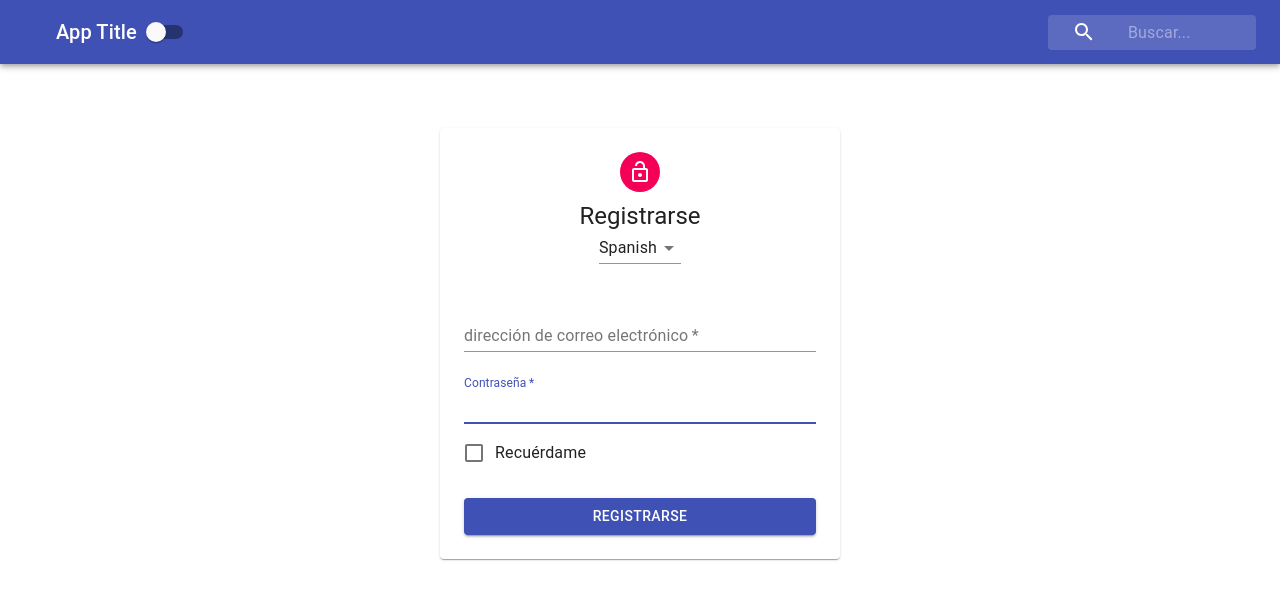
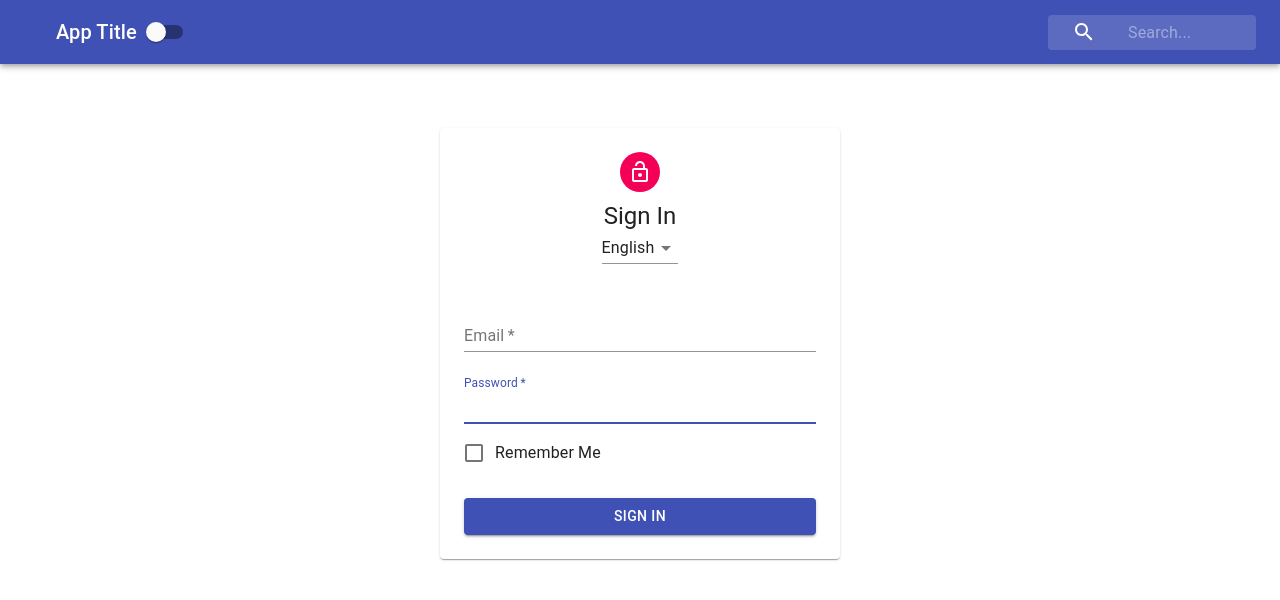
Before and after one commit to nycbasic/exploring-context-api, a React (Create React App) app: page / in a window 1280 px wide. Shown: the top 600 px of the page. Built offline with nearby package versions, Linux system fonts and the light colour scheme.

Commit message:
first commit

```diff
--- a/src/components/Form.jsx
+++ b/src/components/Form.jsx
@@ -1,4 +1,4 @@
-import React, { Component } from 'react';
+import React, { useContext } from 'react';
 import {
 	Avatar,
 	Button,
@@ -19,31 +19,30 @@ import { LanguageContext } from '../contexts/LanguageContext';
 
 const words = {
 	english: {
-		signIn: "Sign In",
+		signIn: 'Sign In',
 		email: 'Email',
-		password: "Password",
-		remember: "Remember Me"
+		password: 'Password',
+		remember: 'Remember Me',
 	},
 	french: {
-		signIn: "Se connecter",
+		signIn: 'Se connecter',
 		email: 'Adresse électronique',
-		password: "Mot de passe",
-		remember: "Souviens-toi de moi"
+		password: 'Mot de passe',
+		remember: 'Souviens-toi de moi',
 	},
 	spanish: {
-		signIn: "Registrarse",
+		signIn: 'Registrarse',
 		email: 'dirección de correo electrónico',
-		password: "Contraseña",
-		remember: "Recuérdame"
+		password: 'Contraseña',
+		remember: 'Recuérdame',
 	},
 };
 
-class Form extends Component {
-	static contextType = LanguageContext;
-	render() {
-		const { language, changeLanguage } = this.context;
-		const { classes } = this.props;
+const Form = (props) => {
+	const { language, changeLanguage } = useContext(LanguageContext);
+	const { classes } = props;
 	const { signIn, email, password, remember } = words[language];
+	console.log(language)
 	return (
 		<main className={classes.main}>
 			<Paper className={classes.paper}>
@@ -82,7 +81,7 @@ class Form extends Component {
 			</Paper>
 		</main>
 	);
-	}
-}
+};
+
 
 export default withStyles(styles)(Form);
--- a/src/components/NavBar.jsx
+++ b/src/components/NavBar.jsx
@@ -1,4 +1,4 @@
-import React, { Component } from 'react';
+import React, { useContext } from 'react';
 import {
 	AppBar,
 	Toolbar,
@@ -7,58 +7,58 @@ import {
 	InputBase,
 	Switch,
 } from '@material-ui/core';
-import styles from "../styles/NavBarStyles"
+import styles from '../styles/NavBarStyles';
 import { withStyles } from '@material-ui/core/styles';
 import SearchIcon from '@material-ui/icons/Search';
-import {ThemeContext } from "../contexts/ThemeContext";
-import {withLanguageContext} from "../contexts/LanguageContext";
+import { ThemeContext } from '../contexts/ThemeContext';
+import { LanguageContext } from '../contexts/LanguageContext';
 
 const content = {
 	english: {
-        search: "Search"
+		search: 'Search',
 	},
 	french: {
-        search: "Chercher"
+		search: 'Chercher',
 	},
 	spanish: {
-        search: "Buscar"
-    }
-}
+		search: 'Buscar',
+	},
+};
 
-class NavBar extends Component {
-    static contextType = ThemeContext;
-	render() {
-        const {isDarkMode, toggleTheme } = this.context;
-        const {classes}= this.props;
-        const {language} = this.props.languageContext;
-        const {search} = content[language];
+const NavBar = (props) => {
+	const { isDarkMode, toggleTheme } = useContext(ThemeContext);
+	const { language } = useContext(LanguageContext);
+	const { classes } = props;
+	const { search } = content[language];
 
 	return (
 		<div className={classes.root}>
-				<AppBar position="static" color={isDarkMode ? "default" : "primary"}>
+			<AppBar position='static' color={isDarkMode ? 'default' : 'primary'}>
 				<Toolbar>
-                        <IconButton className={classes.menuButton} color="inherit">
+					<IconButton className={classes.menuButton} color='inherit'>
 						<span></span>
 					</IconButton>
-                        <Typography className={classes.title} variant="h6">
+					<Typography className={classes.title} variant='h6'>
 						App Title
 					</Typography>
-                        <Switch onChange={toggleTheme}/>
+					<Switch onChange={toggleTheme} />
 					<div className={classes.grow} />
 					<div className={classes.search}>
 						<div className={classes.searchIcon}>
 							<SearchIcon />
 						</div>
-                            <InputBase placeholder={`${search}...`} classes={{
+						<InputBase
+							placeholder={`${search}...`}
+							classes={{
 								root: classes.inputRoot,
-                                input: classes.inputInput
-                            }}/>
+								input: classes.inputInput,
+							}}
+						/>
 					</div>
 				</Toolbar>
 			</AppBar>
 		</div>
 	);
-	}
-}
+};
 
-export default withLanguageContext(withStyles(styles)(NavBar));
+export default withStyles(styles)(NavBar);
--- a/src/components/PageContent.jsx
+++ b/src/components/PageContent.jsx
@@ -1,10 +1,9 @@
-import React, { Component } from 'react'
-import {ThemeContext} from "../contexts/ThemeContext";
+import React, { useContext } from 'react'
+import { ThemeContext } from "../contexts/ThemeContext";
 
-class PageContent extends Component {
-    static contextType = ThemeContext;
-    render() {
-        const {isDarkMode} = this.context;
+const PageContent = (props) => {
+    const {isDarkMode} = useContext(ThemeContext);
+
     const styles = {
         backgroundColor: isDarkMode ? "black": "white",
         height: "100vh",
@@ -12,10 +11,10 @@ class PageContent extends Component {
     }
     return (
         <div style={styles}>
-                {this.props.children}
+            {props.children}
         </div>
     );
 }
-}
+
 
 export default PageContent;
--- a/src/contexts/LanguageContext.js
+++ b/src/contexts/LanguageContext.js
@@ -1,36 +1,15 @@
-import React, { Component, createContext } from 'react';
+import React, { useState, createContext } from 'react';
 
 export const LanguageContext = createContext();
 
-export class LanguageProvider extends Component {
-   constructor(props) {
-       super(props);
-       this.state={
-           language: "spanish"
-       }
-       this.changeLanguage = this.changeLanguage.bind(this);
-   }
+export const LanguageProvider = (props) => {
+    const [language, setLanguage] = useState("english");
 
-   changeLanguage(e) {
-       this.setState({
-           language: e.target.value
-       })
-   }
+    const changeLanguage = (e) => setLanguage(e.target.value);
 
-    render() {
-        return (
-            <LanguageContext.Provider value={{...this.state, changeLanguage: this.changeLanguage}}>
-                {this.props.children}
-            </LanguageContext.Provider>
-        );
-    }
+    return (
+        <LanguageContext.Provider value={{language, changeLanguage}}>
+            {props.children}
+        </LanguageContext.Provider>
+    );
 }
-
-
-export const withLanguageContext = Component => props => {
-    return (
-        <LanguageContext.Consumer>
-            {value => <Component languageContext={value} {...props} />}
-        </LanguageContext.Consumer>
-    )
-}
--- a/src/contexts/ThemeContext.js
+++ b/src/contexts/ThemeContext.js
@@ -1,30 +1,14 @@
-import React, { Component, createContext } from 'react';
+import React, { createContext } from 'react';
+import useToggleState from "../hooks/useToggleState";
 
 export const ThemeContext = createContext();
 
-export class ThemeProvider extends Component {
-    constructor(props) {
-        super(props);
-        this.state = {
-            isDarkMode: false
-        }
-        this.toggleTheme = this.toggleTheme.bind(this);
-    }
+export const ThemeProvider = (props) => {
+    const [isDarkMode, toggleTheme] = useToggleState();
 
-    toggleTheme() {
-        this.setState(prevState => {
-            return {
-                isDarkMode: !prevState.isDarkMode
-            }
-        })
-    }
-
-
-    render() {
-        return (
-            <ThemeContext.Provider value={{...this.state, toggleTheme: this.toggleTheme}}>
-                {this.props.children}
-            </ThemeContext.Provider>
-        );
-    }
+    return (
+        <ThemeContext.Provider value={{isDarkMode, toggleTheme}}>
+            {props.children}
+        </ThemeContext.Provider>
+    );
 }
--- /dev/null
+++ b/src/hooks/useToggleState.js
@@ -0,0 +1,12 @@
+import {useState} from "react";
+
+const useToggle = (init = false) => {
+    const [state, setState] = useState(init);
+
+    const toggle = () =>{
+        setState(!state);
+    }
+    return [state, toggle];
+}
+
+export default useToggle;
```
Also changed, not shown: 1 other file (tests, documents, lock files or other folders). Lines whose indentation alone changed are shown as unchanged.
